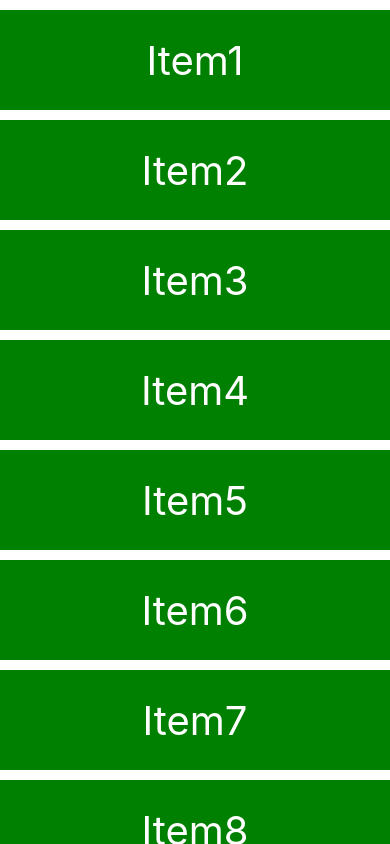
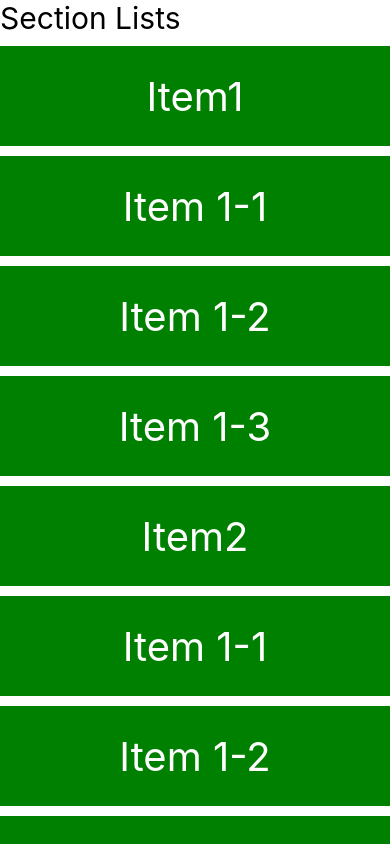
Before and after one commit to sohel902833/react_native_Learning, a React Native app: screen / in a window 390 px wide. Built offline with nearby package versions, Linux system fonts and the light colour scheme.

Commit message:
completed scroll view flat list and section list

```diff
--- a/App.tsx
+++ b/App.tsx
@@ -1,51 +1,74 @@
-import {useState} from 'react';
-import {View, ScrollView, StyleSheet, Text, RefreshControl} from 'react-native';
+import {NamedExoticComponent, useState} from 'react';
+import {
+  View,
+  ScrollView,
+  StyleSheet,
+  Text,
+  RefreshControl,
+  FlatList,
+  SectionList,
+} from 'react-native';
 
 const App = () => {
   const [items, setItems] = useState([
     {
-      key: 1,
       item: 'Item1',
     },
     {
-      key: 2,
       item: 'Item2',
     },
     {
-      key: 3,
       item: 'Item3',
     },
     {
-      key: 4,
       item: 'Item4',
     },
     {
-      key: 5,
       item: 'Item5',
     },
     {
-      key: 6,
       item: 'Item6',
     },
     {
-      key: 7,
       item: 'Item7',
     },
     {
-      key: 8,
       item: 'Item8',
     },
     {
-      key: 9,
       item: 'Item9',
     },
     {
-      key: 10,
       item: 'Item10',
     },
     {
-      key: 11,
       item: 'Item11',
+    },
+  ]);
+  const [nestedItems, setNestedItems] = useState([
+    {
+      item: 'Item1',
+      data: ['Item 1-1', 'Item 1-2', 'Item 1-3'],
+    },
+    {
+      item: 'Item2',
+      data: ['Item 1-1', 'Item 1-2', 'Item 1-3'],
+    },
+    {
+      item: 'Item3',
+      data: ['Item 1-1', 'Item 1-2', 'Item 1-3'],
+    },
+    {
+      item: 'Item4',
+      data: ['Item 1-1', 'Item 1-2', 'Item 1-3'],
+    },
+    {
+      item: 'Item5',
+      data: ['Item 1-1', 'Item 1-2', 'Item 1-3'],
+    },
+    {
+      item: 'Item6',
+      data: ['Item 1-1', 'Item 1-2', 'Item 1-3'],
     },
   ]);
   const [refreshing, setRefreshing] = useState(false);
@@ -63,16 +86,51 @@ const App = () => {
 
   return (
     <View style={styles.container}>
-      <ScrollView
+      <Text style={{fontSize: 30, color: 'black'}}>Section Lists</Text>
+      <SectionList
+        keyExtractor={(item, index) => index.toString()}
+        sections={nestedItems}
+        // horizontal={true}
+        renderItem={({item}) => (
+          <View style={styles.itemContainer}>
+            <Text style={styles.itemText}>{item}</Text>
+          </View>
+        )}
+        renderSectionHeader={({section}) => (
+          <View style={styles.itemContainer}>
+            <Text style={styles.itemText}>{section?.item}</Text>
+          </View>
+        )}
         refreshControl={
           <RefreshControl refreshing={refreshing} onRefresh={onRefresh} />
-        }>
-        {items.map(item => (
-          <View key={item?.key} style={styles.itemContainer}>
+        }
+      />
+      {/* <Text style={{fontSize: 30, color: 'black'}}>List By Scroll View</Text>
+        <ScrollView
+          style={{height: 400}}
+          refreshControl={
+            <RefreshControl refreshing={refreshing} onRefresh={onRefresh} />
+          }>
+          {items.map(item => (
+            <View style={styles.itemContainer}>
+              <Text style={styles.itemText}>{item?.item}</Text>
+            </View>
+          ))}
+        </ScrollView> */}
+      {/* <Text style={{fontSize: 30, color: 'black'}}>Flat Lists</Text>
+      <FlatList
+        keyExtractor={(item, index) => index.toString()}
+        data={items}
+        // horizontal={true}
+        renderItem={({item}) => (
+          <View style={styles.itemContainer}>
             <Text style={styles.itemText}>{item?.item}</Text>
           </View>
-        ))}
-      </ScrollView>
+        )}
+        refreshControl={
+          <RefreshControl refreshing={refreshing} onRefresh={onRefresh} />
+        }
+      /> */}
     </View>
   );
 };
```
